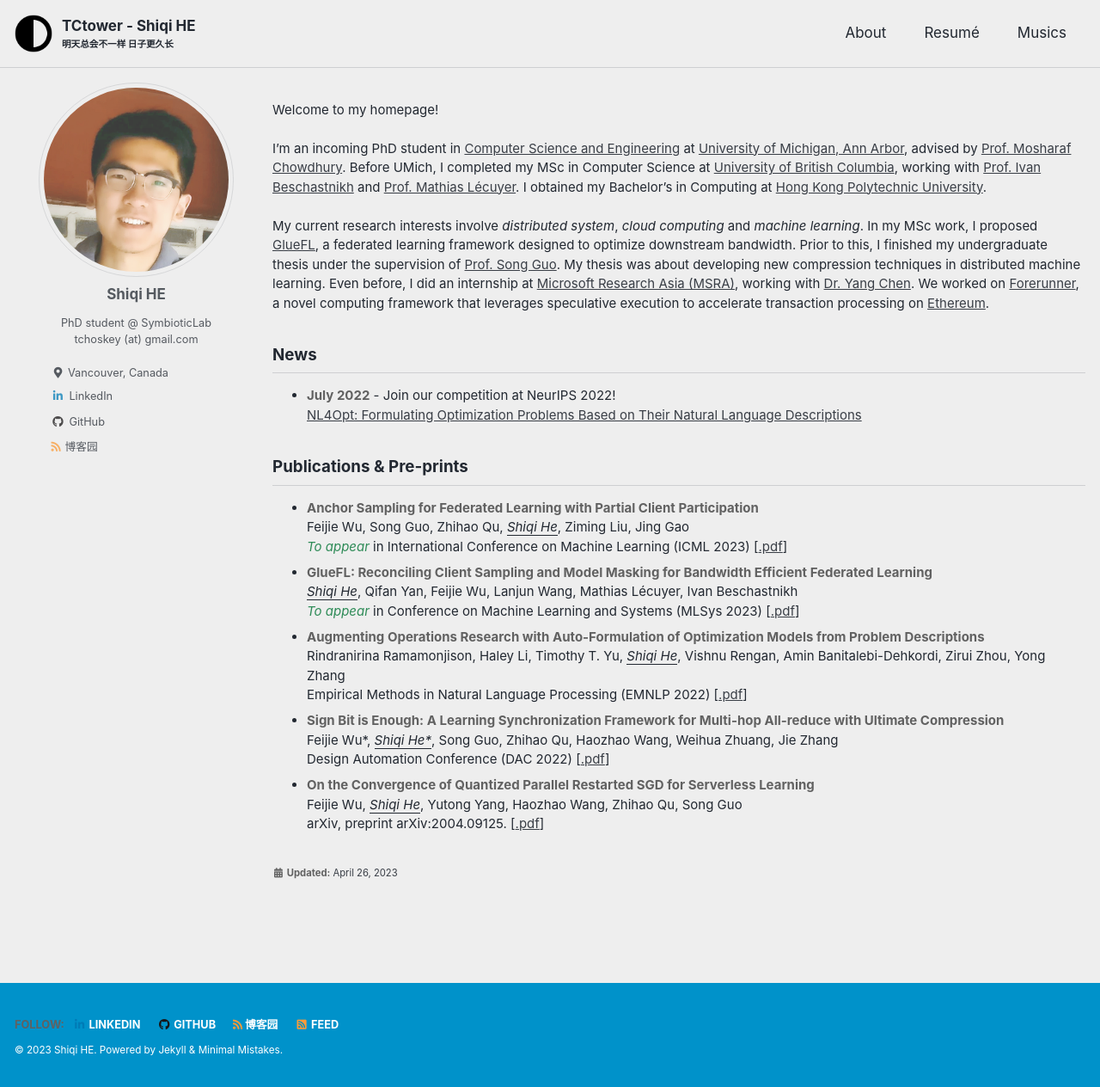
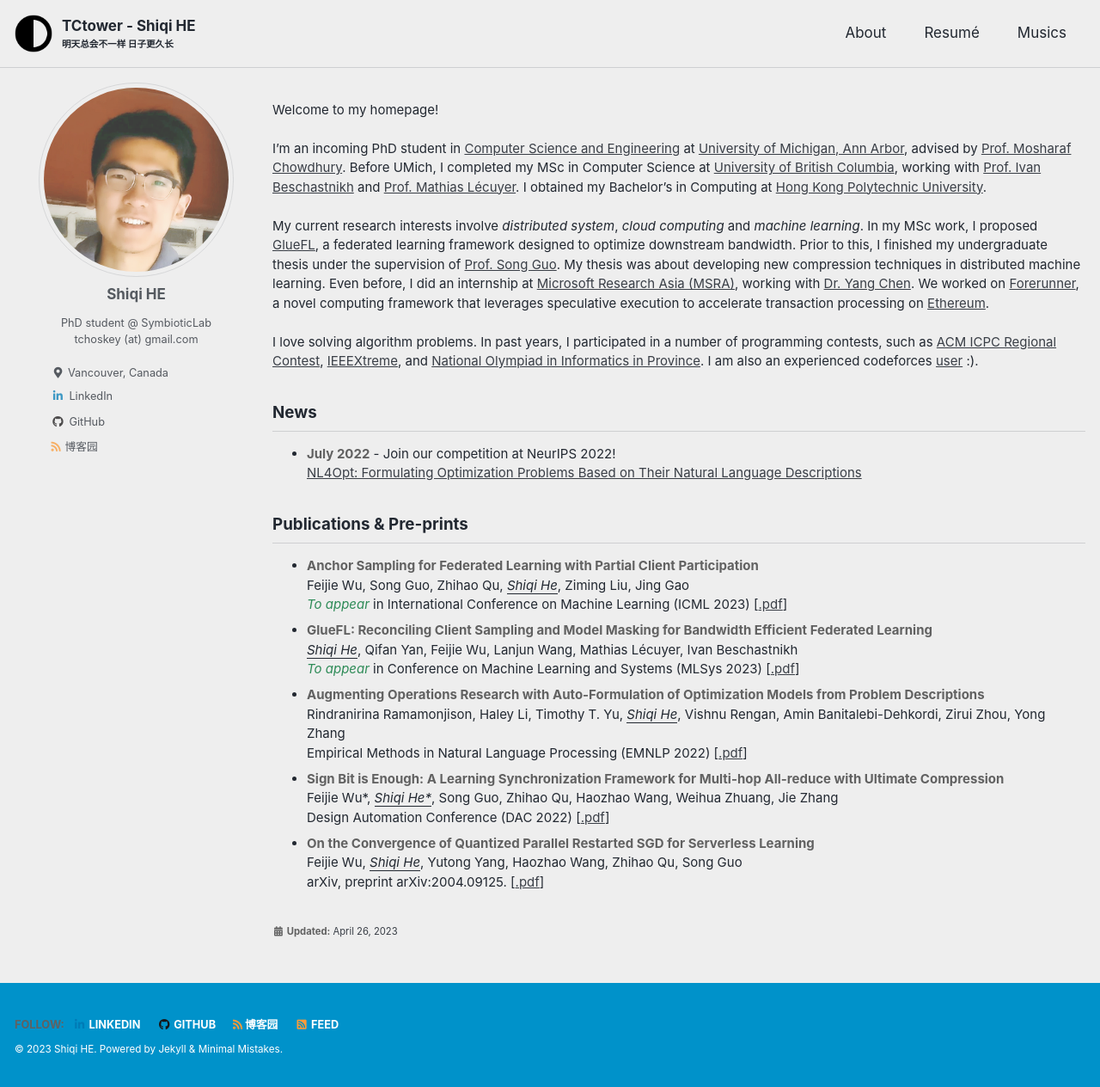
Before and after one commit to TCtower/tctower.github.io, a Jekyll site: the page built from index.md, in a window 1280 px wide and 1264 px high. Shown: the whole window at 86% size. Built offline with Jekyll 4.4.1, drawn with Linux system fonts in a browser that asks for light colours; cached includes are drawn as plain includes.

Commit message:
Update index.md

```diff
--- a/index.md
+++ b/index.md
@@ -54,7 +54,7 @@ I’m an incoming PhD student in [Computer Science and Engineering](https://www.
 
 My current research interests involve <em>distributed system</em>, <em>cloud computing</em> and <em>machine learning</em>. In my MSc work, I proposed [GlueFL](https://arxiv.org/abs/2212.01523), a federated learning framework designed to optimize downstream bandwidth. Prior to this, I finished my undergraduate thesis under the supervision of [Prof. Song Guo](https://www4.comp.polyu.edu.hk/~cssongguo/). My thesis was about developing new compression techniques in distributed machine learning. Even before, I did an internship at [Microsoft Research Asia (MSRA)](https://www.microsoft.com/en-us/research/lab/microsoft-research-asia/), working with [Dr. Yang Chen](https://www.microsoft.com/en-us/research/people/yachen/). We worked on [Forerunner](https://www.microsoft.com/en-us/research/uploads/prod/2021/09/3477132.3483564.pdf), a novel computing framework that leverages speculative execution to accelerate transaction processing on [Ethereum](https://ethereum.org/en/).
 
-<!-- I love solving algorithm problems. In past years, I participated in a number of programming contests, such as [ACM ICPC Regional Contest](https://icpc.global/), [IEEEXtreme](https://ieeextreme.org/), and [National Olympiad in Informatics in Province](https://www.noi.cn/). I am also an experienced codeforces [user](https://codeforces.com/profile/TCtower) :). -->
+I love solving algorithm problems. In past years, I participated in a number of programming contests, such as [ACM ICPC Regional Contest](https://icpc.global/), [IEEEXtreme](https://ieeextreme.org/), and [National Olympiad in Informatics in Province](https://www.noi.cn/). I am also an experienced codeforces [user](https://codeforces.com/profile/TCtower) :).
 <!-- # Heading
 sss -->
 ## News
```
